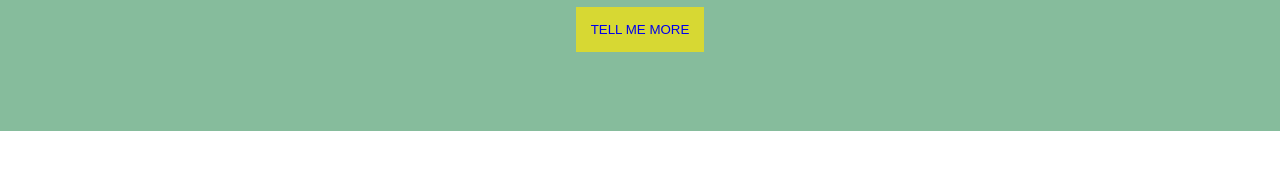
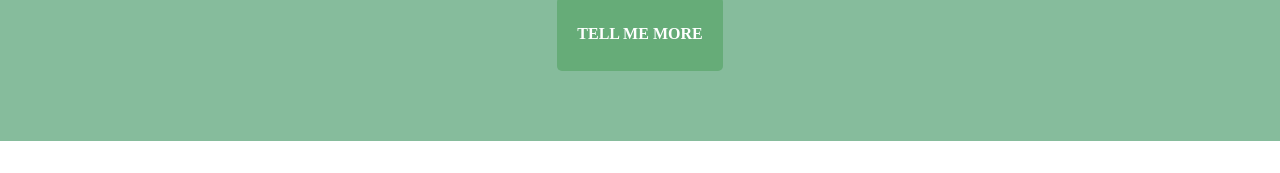
Before and after one commit to jerzyszajner/zad-3.6, a website: page index.html in a window 1280 px wide. Shown: the part 519-692 px from the top of the page. Drawn offline with Linux system fonts and the light colour scheme.

Commit message:
Fix trailing whitespaces, button type and element content issues

```diff
--- a/index.html
+++ b/index.html
@@ -31,56 +31,48 @@
         <section id="intro">
                 <div class="container-fluid">
                     <div class="row">
-
                         <div class="col-md-12">
                             <h2>Welcome To Our Studio</h2>
                             <p>IT'S NICE TO MEET YOU</p>
                         </div>
-
                         <div class="col-md-12">
-                            <button><a href="#">TELL ME MORE</a></button>
+                            <a href="#" class="button-style">TELL ME MORE</a>
                         </div>
-
                     </div>
                 </div>
         </section>
         <section id="services">
             <div class="container">
                 <div class="row">
-
                     <div class="col-md-12">
                         <h1>SERVICES</h1>
                         <p>Lorem ipsum dolor sit amet, consectetur adipiscing elit.</p>
                     </div>
                     <div class="col-md-4">
-                        <h2><a href="#">E-Commerce</a></h2>
+                        <h2><a href="#">E Commerce</a></h2>
                         <p>Lorem ipsum dolor sit amet, consectetur adipiscing elit. Sed sit amet sem vitae nunc ullamcorper mollis.</p>
                     </div>
                     <div class="col-md-4">
-
                         <h2><a href="#">Responsive Web</a></h2>
                         <p>Lorem ipsum dolor sit amet, consectetur adipiscing elit. Sed sit amet sem vitae nunc ullamcorper mollis.</p>
                     </div>
                     <div class="col-md-4">
-
                         <h2><a href="#">Web Seciurity</a></h2>
                         <p>Lorem ipsum dolor sit amet, consectetur adipiscing elit. Sed sit amet sem vitae nunc ullamcorper mollis.</p>
                     </div>
                 </div>
             </div>
-
         </section>
         <section id="portfolio">
             <div class="container-fluid">
                 <div class="row">
-
                     <div class="col-md-12">
                         <h1>OUR PORTFOLIO</h1>
                         <p>Lorem ipsum dolor sit amet</p>
                     </div>
                     <div class="col-md-3">
                         <div class="content">
-                            <h2><a href="#">Ebony & Ivory</a></h2>
+                            <h2><a href="#">Ebony &amp; Ivory</a></h2>
                             <p>Lorem ipsum</p>
                         </div>
                     </div>
@@ -132,8 +124,6 @@
                     </div>
                 </div>
             </div>
-
         </footer>
-
     </body>
 </html>
--- a/sass/style.scss
+++ b/sass/style.scss
@@ -50,19 +50,20 @@ h1 {
 
 /* Intro */
 
-button {
-    border: none;
-    background-color: #ffe600ac;
-    padding: 15px;
+.button-style {
+    display: inline-block;
+    padding: 5px 20px;
+    background-color: #13821c47;
     color: #ffffff;
-    margin: auto;
+    text-decoration: none;
+    border-radius: 5px;
+    font-weight: bold;
+    transition: background-color 0.3s;
 }
 
-button a {
-    text-decoration: none;
-
+.button-style:hover {
+    background-color: #08480583;
 }
-
 
 #intro .container-fluid{
     background: #1e824889;
@@ -90,7 +91,6 @@ p {
     font-size: 30px;
     color:#3d3d3d;
     margin-bottom: -40px;
-
 }
 
 #services p {
@@ -99,7 +99,6 @@ p {
     margin-top: -30px;
     line-height: 20px;
     padding-bottom: 70px;
-
 }
 
 #services h2 {
@@ -137,7 +136,6 @@ p {
     margin-top: -30px;
     line-height: 20px;
     padding-bottom: 70px;
-
 }
 
 #portfolio h2 {
```
Also changed, not shown: css/style.css, 1 other file.
